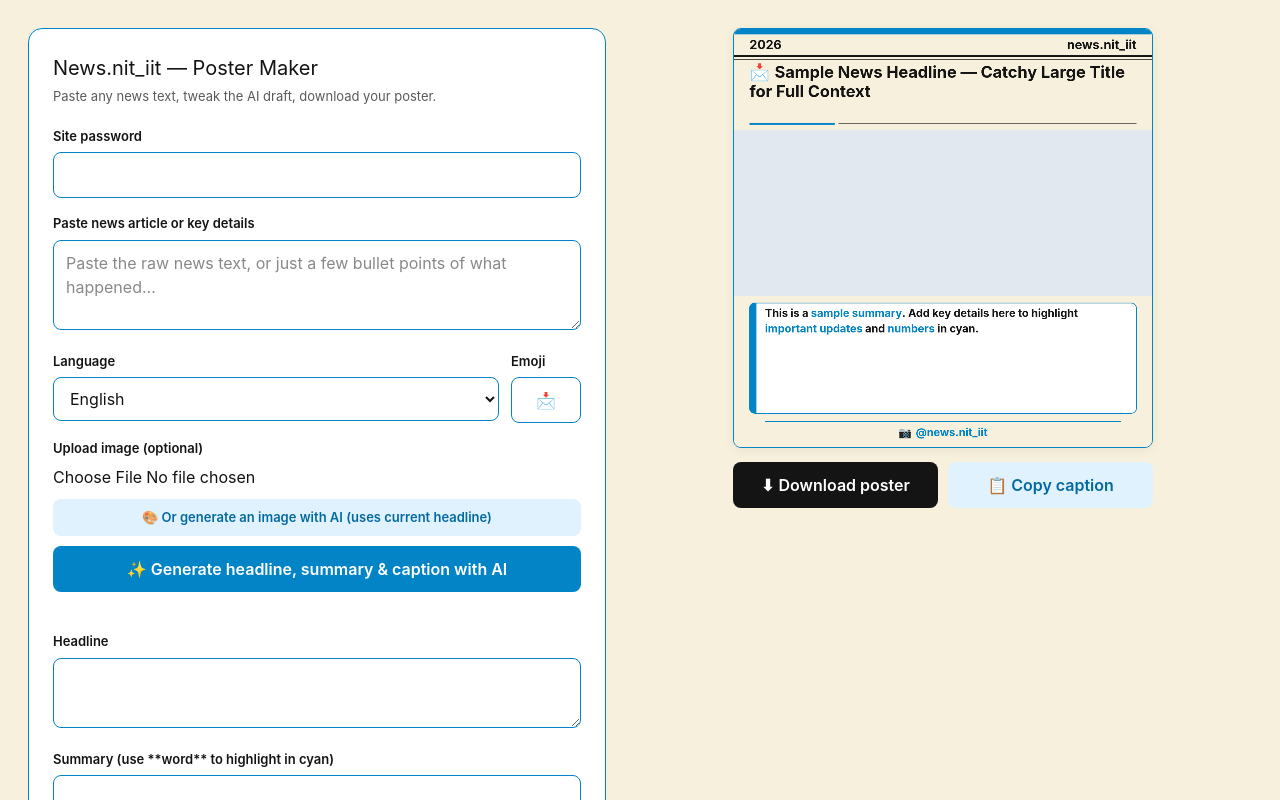
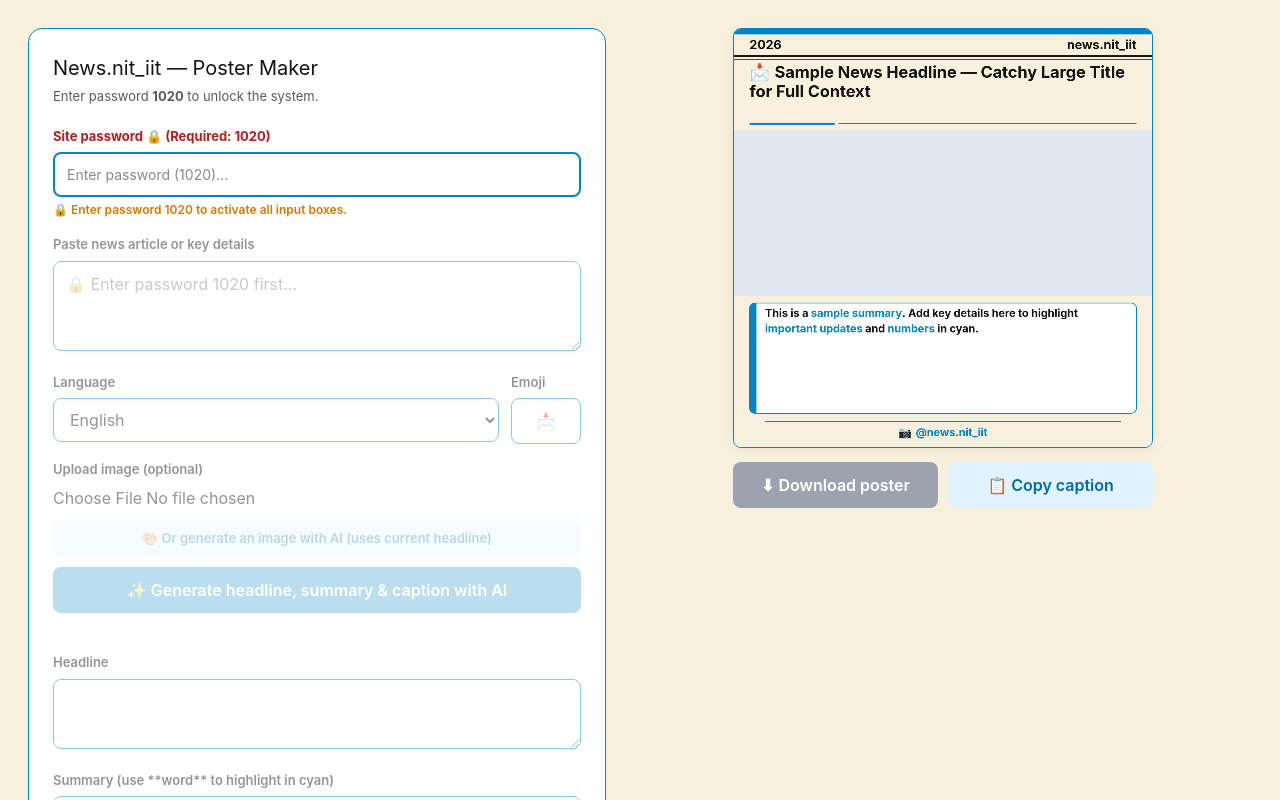
Before and after one commit to ritiksharma2005/news_web, a Next.js app: page / in a window 1280 px wide. Shown: the top 800 px of the page. Built offline with nearby package versions, Linux system fonts and the light colour scheme.

Commit message:
Enforce strict site password gate (1020): lock all inputs and controls until password 1020 is entered

```diff
--- a/app/api/generate-image/route.ts
+++ b/app/api/generate-image/route.ts
@@ -2,9 +2,9 @@ import { NextRequest, NextResponse } from "next/server";
 
 export async function POST(request: NextRequest) {
   const providedPassword = request.headers.get("x-site-password");
-  const sitePassword = process.env.SITE_PASSWORD;
-  if (sitePassword && providedPassword !== sitePassword) {
-    return NextResponse.json({ error: "Unauthorized" }, { status: 401 });
+  const sitePassword = process.env.SITE_PASSWORD || "1020";
+  if (providedPassword !== sitePassword) {
+    return NextResponse.json({ error: "Unauthorized: Invalid site password" }, { status: 401 });
   }
 
   try {
--- a/app/api/generate/route.ts
+++ b/app/api/generate/route.ts
@@ -188,9 +188,9 @@ async function extractTextFromImage(base64Image: string, mimeType: string): Prom
 export async function POST(request: NextRequest) {
   // Simple shared-password gate so random visitors can't burn your API budget.
   const providedPassword = request.headers.get("x-site-password");
-  const sitePassword = process.env.SITE_PASSWORD;
-  if (sitePassword && providedPassword !== sitePassword) {
-    return NextResponse.json({ error: "Unauthorized" }, { status: 401 });
+  const sitePassword = process.env.SITE_PASSWORD || "1020";
+  if (providedPassword !== sitePassword) {
+    return NextResponse.json({ error: "Unauthorized: Invalid site password" }, { status: 401 });
   }
 
   try {
--- a/app/page.tsx
+++ b/app/page.tsx
@@ -147,6 +147,7 @@ function drawImageCover(ctx: CanvasRenderingContext2D, img: HTMLImageElement, x:
 
 export default function Home() {
   const canvasRef = useRef<HTMLCanvasElement>(null);
+  const [sitePassword, setSitePassword] = useState("");
   const [rawText, setRawText] = useState("");
   const [language, setLanguage] = useState<"en" | "hi">("en");
   const [emoji, setEmoji] = useState("📩");
@@ -162,9 +163,12 @@ export default function Home() {
   const [genStatus, setGenStatus] = useState("");
   const [downloadStatus, setDownloadStatus] = useState("");
   const [isGenerating, setIsGenerating] = useState(false);
-  const [sitePassword, setSitePassword] = useState("");
+
+  // Strict Password Gate: Unlocks only when password entered is "1020"
+  const isUnlocked = sitePassword.trim() === "1020";
 
   const handleImageUpload = (e: React.ChangeEvent<HTMLInputElement>) => {
+    if (!isUnlocked) return;
     const file = e.target.files?.[0];
     if (!file) {
       setUploadedImage(null);
@@ -185,6 +189,10 @@ export default function Home() {
   };
 
   const handleGenerateImage = async () => {
+    if (!isUnlocked) {
+      setGenStatus("Enter site password (1020) to unlock.");
+      return;
+    }
     if (!headline.trim()) {
       setGenStatus("Add a headline first (generate text or type one), then generate an image.");
       return;
@@ -194,7 +202,7 @@ export default function Home() {
     try {
       const resp = await fetch("/api/generate-image", {
         method: "POST",
-        headers: { "Content-Type": "application/json", "x-site-password": sitePassword },
+        headers: { "Content-Type": "application/json", "x-site-password": sitePassword.trim() },
         body: JSON.stringify({ headline }),
       });
       if (!resp.ok) {
@@ -410,6 +418,10 @@ export default function Home() {
   }, [renderCard]);
 
   const handleGenerate = async () => {
+    if (!isUnlocked) {
+      setGenStatus("Enter site password (1020) to unlock.");
+      return;
+    }
     const hasImageForExtraction = extractTextFromImage && uploadedImageBase64;
     if (!rawText.trim() && !hasImageForExtraction) {
       setGenStatus("Paste some news text, or upload an image and enable text extraction.");
@@ -429,7 +441,7 @@ export default function Home() {
         method: "POST",
         headers: {
           "Content-Type": "application/json",
-          "x-site-password": sitePassword,
+          "x-site-password": sitePassword.trim(),
         },
         body: JSON.stringify(body),
       });
@@ -457,6 +469,7 @@ export default function Home() {
   };
 
   const handleDownload = () => {
+    if (!isUnlocked) return;
     const canvas = canvasRef.current;
     if (!canvas) return;
     const link = document.createElement("a");
@@ -468,6 +481,7 @@ export default function Home() {
   };
 
   const handleCopyCaption = () => {
+    if (!isUnlocked) return;
     const full = caption + "\n\n" + hashtags;
     navigator.clipboard.writeText(full).then(() => {
       setDownloadStatus("Caption copied!");
@@ -480,21 +494,41 @@ export default function Home() {
       <div style={{ display: "flex", gap: 28, padding: 28, maxWidth: 1300, margin: "0 auto", alignItems: "flex-start", flexWrap: "wrap" }}>
         <div style={{ background: "white", border: `1px solid ${COLORS.border}`, borderRadius: 14, padding: 24, flex: "1 1 380px", minWidth: 340 }}>
           <h1 style={{ fontSize: 20, margin: "0 0 4px" }}>News.nit_iit — Poster Maker</h1>
-          <p style={{ color: COLORS.muted, fontSize: 13, margin: "0 0 20px" }}>Paste any news text, tweak the AI draft, download your poster.</p>
+          <p style={{ color: COLORS.muted, fontSize: 13, margin: "0 0 20px" }}>Enter password <strong>1020</strong> to unlock the system.</p>
 
-          <label style={{ display: "block", fontSize: 13, fontWeight: 600, marginBottom: 6 }}>Site password</label>
+          <label style={{ display: "block", fontSize: 13, fontWeight: 700, marginBottom: 6, color: isUnlocked ? "#047857" : "#b91c1c" }}>
+            Site password {isUnlocked ? "🔑 (Unlocked)" : "🔒 (Required: 1020)"}
+          </label>
           <input
             type="password"
             value={sitePassword}
             onChange={(e) => setSitePassword(e.target.value)}
-            style={{ width: "100%", padding: "10px 12px", border: `1px solid ${COLORS.border}`, borderRadius: 8, marginBottom: 16 }}
+            placeholder="Enter password (1020)..."
+            style={{
+              width: "100%",
+              padding: "10px 12px",
+              border: `2px solid ${isUnlocked ? "#059669" : sitePassword ? "#dc2626" : COLORS.border}`,
+              borderRadius: 8,
+              marginBottom: 4,
+              outline: "none",
+              fontSize: 14,
+            }}
           />
+          <div style={{ fontSize: 12, marginBottom: 16, fontWeight: 600, color: isUnlocked ? "#059669" : sitePassword ? "#dc2626" : "#d97706" }}>
+            {isUnlocked
+              ? "✅ Password correct — all controls unlocked!"
+              : sitePassword
+              ? "❌ Incorrect password. Enter 1020 to unlock."
+              : "🔒 Enter password 1020 to activate all input boxes."}
+          </div>
 
+          <div style={{ opacity: isUnlocked ? 1 : 0.45, pointerEvents: isUnlocked ? "auto" : "none", transition: "opacity 0.2s" }}>
             <label style={{ display: "block", fontSize: 13, fontWeight: 600, marginBottom: 6 }}>Paste news article or key details</label>
             <textarea
               value={rawText}
+              disabled={!isUnlocked}
               onChange={(e) => setRawText(e.target.value)}
-            placeholder="Paste the raw news text, or just a few bullet points of what happened..."
+              placeholder={isUnlocked ? "Paste the raw news text..." : "🔒 Enter password 1020 first..."}
               style={{ width: "100%", minHeight: 90, padding: "10px 12px", border: `1px solid ${COLORS.border}`, borderRadius: 8 }}
             />
 
@@ -503,6 +537,7 @@ export default function Home() {
                 <label style={{ display: "block", fontSize: 13, fontWeight: 600, marginBottom: 6 }}>Language</label>
                 <select
                   value={language}
+                  disabled={!isUnlocked}
                   onChange={(e) => setLanguage(e.target.value as "en" | "hi")}
                   style={{ width: "100%", padding: "10px 12px", border: `1px solid ${COLORS.border}`, borderRadius: 8 }}
                 >
@@ -515,6 +550,7 @@ export default function Home() {
                 <input
                   type="text"
                   value={emoji}
+                  disabled={!isUnlocked}
                   onChange={(e) => setEmoji(e.target.value)}
                   maxLength={4}
                   style={{ width: 70, textAlign: "center", padding: "10px 12px", border: `1px solid ${COLORS.border}`, borderRadius: 8 }}
@@ -523,12 +559,13 @@ export default function Home() {
             </div>
 
             <label style={{ display: "block", fontSize: 13, fontWeight: 600, margin: "16px 0 6px" }}>Upload image (optional)</label>
-          <input type="file" accept="image/*" onChange={handleImageUpload} />
+            <input type="file" accept="image/*" disabled={!isUnlocked} onChange={handleImageUpload} />
 
             {uploadedImageBase64 && (
               <label style={{ display: "flex", alignItems: "center", gap: 8, fontSize: 13, marginTop: 10 }}>
                 <input
                   type="checkbox"
+                  disabled={!isUnlocked}
                   checked={extractTextFromImage}
                   onChange={(e) => setExtractTextFromImage(e.target.checked)}
                 />
@@ -538,7 +575,7 @@ export default function Home() {
 
             <button
               onClick={handleGenerateImage}
-            disabled={isGeneratingImage}
+              disabled={!isUnlocked || isGeneratingImage}
               style={{
                 background: "#e0f2fe",
                 color: COLORS.accentDark,
@@ -549,8 +586,8 @@ export default function Home() {
                 border: "none",
                 fontWeight: 600,
                 fontSize: 13,
-              cursor: isGeneratingImage ? "not-allowed" : "pointer",
-              opacity: isGeneratingImage ? 0.6 : 1,
+                cursor: !isUnlocked || isGeneratingImage ? "not-allowed" : "pointer",
+                opacity: !isUnlocked || isGeneratingImage ? 0.6 : 1,
               }}
             >
               🎨 Or generate an image with AI (uses current headline)
@@ -558,7 +595,7 @@ export default function Home() {
 
             <button
               onClick={handleGenerate}
-            disabled={isGenerating}
+              disabled={!isUnlocked || isGenerating}
               style={{
                 background: COLORS.accent,
                 color: "white",
@@ -568,8 +605,8 @@ export default function Home() {
                 borderRadius: 8,
                 border: "none",
                 fontWeight: 600,
-              cursor: isGenerating ? "not-allowed" : "pointer",
-              opacity: isGenerating ? 0.6 : 1,
+                cursor: !isUnlocked || isGenerating ? "not-allowed" : "pointer",
+                opacity: !isUnlocked || isGenerating ? 0.6 : 1,
               }}
             >
               ✨ Generate headline, summary & caption with AI
@@ -577,18 +614,19 @@ export default function Home() {
             <div style={{ fontSize: 12.5, color: COLORS.muted, marginTop: 8, minHeight: 16 }}>{genStatus}</div>
 
             <label style={{ display: "block", fontSize: 13, fontWeight: 600, margin: "16px 0 6px" }}>Headline</label>
-          <textarea value={headline} onChange={(e) => setHeadline(e.target.value)} style={{ width: "100%", minHeight: 50, padding: "10px 12px", border: `1px solid ${COLORS.border}`, borderRadius: 8 }} />
+            <textarea value={headline} disabled={!isUnlocked} onChange={(e) => setHeadline(e.target.value)} style={{ width: "100%", minHeight: 50, padding: "10px 12px", border: `1px solid ${COLORS.border}`, borderRadius: 8 }} />
 
             <label style={{ display: "block", fontSize: 13, fontWeight: 600, margin: "16px 0 6px" }}>
               Summary (use **word** to highlight in cyan)
             </label>
-          <textarea value={summary} onChange={(e) => setSummary(e.target.value)} style={{ width: "100%", minHeight: 70, padding: "10px 12px", border: `1px solid ${COLORS.border}`, borderRadius: 8 }} />
+            <textarea value={summary} disabled={!isUnlocked} onChange={(e) => setSummary(e.target.value)} style={{ width: "100%", minHeight: 70, padding: "10px 12px", border: `1px solid ${COLORS.border}`, borderRadius: 8 }} />
 
             <label style={{ display: "block", fontSize: 13, fontWeight: 600, margin: "16px 0 6px" }}>Caption</label>
-          <textarea value={caption} onChange={(e) => setCaption(e.target.value)} style={{ width: "100%", minHeight: 70, padding: "10px 12px", border: `1px solid ${COLORS.border}`, borderRadius: 8 }} />
+            <textarea value={caption} disabled={!isUnlocked} onChange={(e) => setCaption(e.target.value)} style={{ width: "100%", minHeight: 70, padding: "10px 12px", border: `1px solid ${COLORS.border}`, borderRadius: 8 }} />
 
             <label style={{ display: "block", fontSize: 13, fontWeight: 600, margin: "16px 0 6px" }}>Hashtags</label>
-          <textarea value={hashtags} onChange={(e) => setHashtags(e.target.value)} style={{ width: "100%", minHeight: 50, padding: "10px 12px", border: `1px solid ${COLORS.border}`, borderRadius: 8 }} />
+            <textarea value={hashtags} disabled={!isUnlocked} onChange={(e) => setHashtags(e.target.value)} style={{ width: "100%", minHeight: 50, padding: "10px 12px", border: `1px solid ${COLORS.border}`, borderRadius: 8 }} />
+          </div>
         </div>
 
         <div style={{ flex: "1 1 420px", minWidth: 340, display: "flex", flexDirection: "column", alignItems: "center", gap: 14 }}>
@@ -597,10 +635,10 @@ export default function Home() {
             style={{ width: "100%", maxWidth: 420, aspectRatio: "1 / 1", borderRadius: 8, border: `1px solid ${COLORS.border}`, boxShadow: "0 2px 12px rgba(0,0,0,0.06)" }}
           />
           <div style={{ display: "flex", gap: 10, width: "100%", maxWidth: 420 }}>
-            <button onClick={handleDownload} style={{ flex: 1, background: COLORS.text, color: "white", padding: "11px 18px", borderRadius: 8, border: "none", fontWeight: 600, cursor: "pointer" }}>
+            <button onClick={handleDownload} disabled={!isUnlocked} style={{ flex: 1, background: isUnlocked ? COLORS.text : "#9ca3af", color: "white", padding: "11px 18px", borderRadius: 8, border: "none", fontWeight: 600, cursor: isUnlocked ? "pointer" : "not-allowed" }}>
               ⬇ Download poster
             </button>
-            <button onClick={handleCopyCaption} style={{ flex: 1, background: "#e0f2fe", color: COLORS.accentDark, padding: "11px 18px", borderRadius: 8, border: "none", fontWeight: 600, cursor: "pointer" }}>
+            <button onClick={handleCopyCaption} disabled={!isUnlocked} style={{ flex: 1, background: "#e0f2fe", color: COLORS.accentDark, padding: "11px 18px", borderRadius: 8, border: "none", fontWeight: 600, cursor: isUnlocked ? "pointer" : "not-allowed" }}>
               📋 Copy caption
             </button>
           </div>
```
Lines whose indentation alone changed are shown as unchanged.
